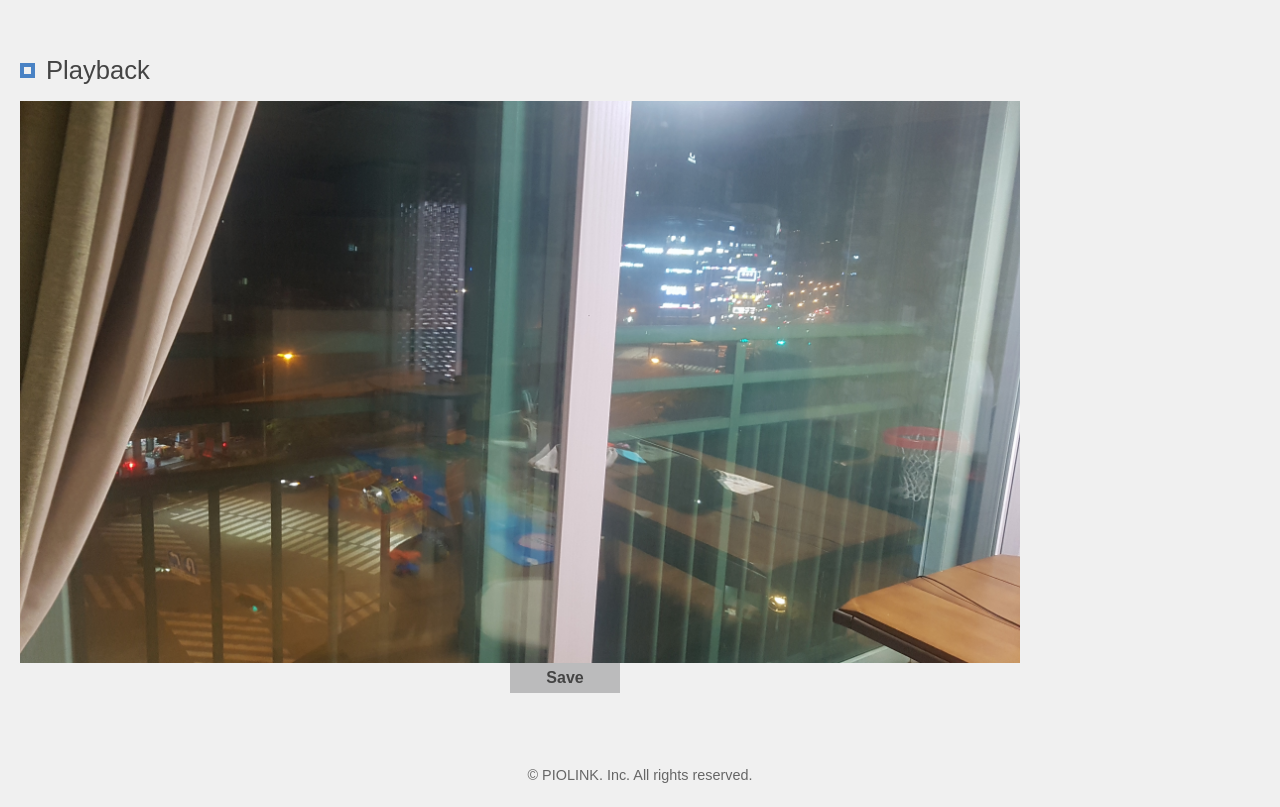
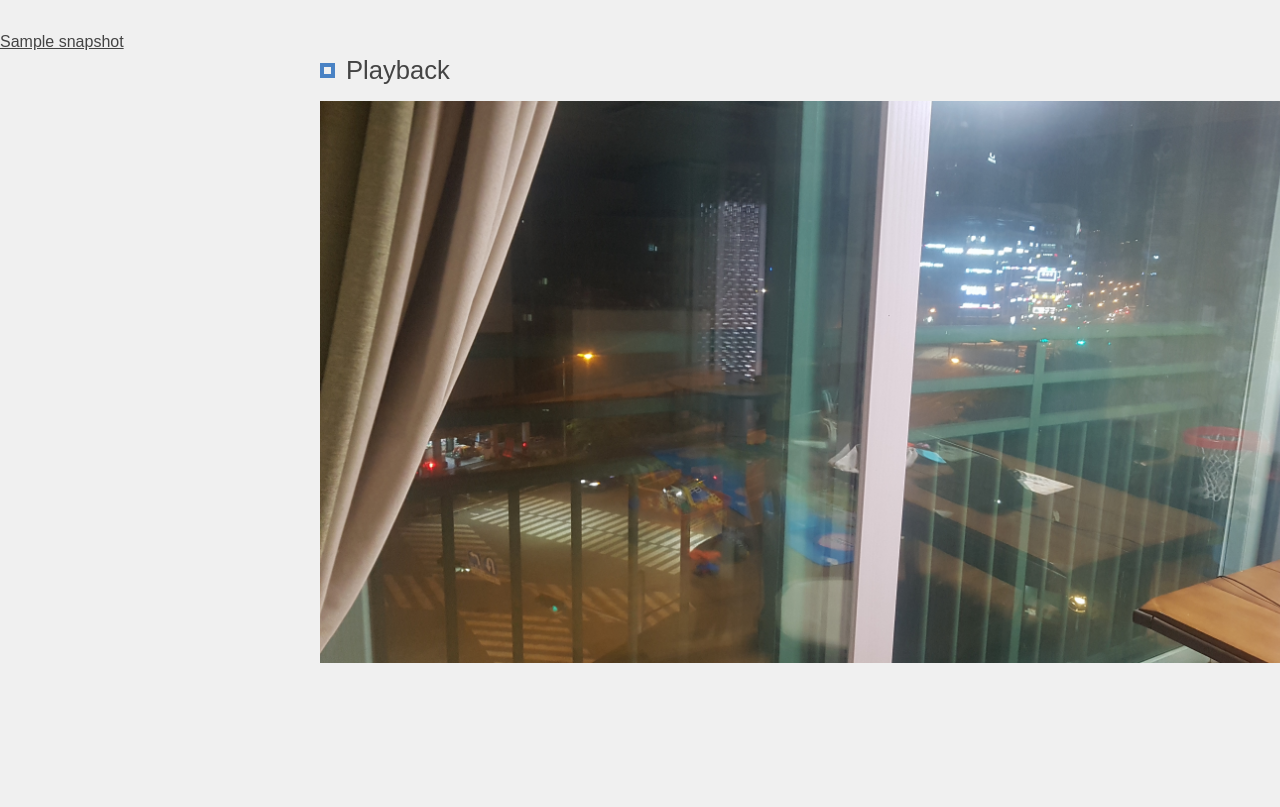
Before and after one commit to rooster97/raspberry, a Django app: template ipcamera/app/templates/design/html/playback.html in a window 1280 px wide. Shown: the part 105-912 px from the top of the page. After the commit the page ends 768 px from the top, so only its background shows below. Run offline with Django 3.2, Linux system fonts and the light colour scheme; the template is opened without the code that fills it: most values are stand-ins (such as "Sample title", 1, 10 or a date in 2020).

Commit message:
add side bar, add snapshot function by button

```diff
--- a/ipcamera/app/templates/design/html/playback.html
+++ b/ipcamera/app/templates/design/html/playback.html
@@ -27,18 +27,20 @@
   <!-- header | end -->
   <!-- contents -->
   <div class="contents password">
+    <div class="side">
+	  <ul>
+	  {% for snapshot in snapshotNames %}
+	    <li><a href="../playback/{{snapshot}}">{{snapshot}}</a></li>
+	  {% endfor %}
+	  </ul>
+	</div>
     <div class="inner">
       <h3>Playback</h3>
       <img src="../../resources/images/soha.jpg" width=1000 border="2">
-      <div class="btn_wrap">
-        <button type="button">Save</button>
-      </div>
+
     </div>
   </div>
   <!-- contents | end -->
-  <!-- footer -->
-  <footer>© PIOLINK. Inc. All rights reserved.</footer>
-  <!-- footer | end -->
 </div>
 </body>
 </html>
--- a/ipcamera/app/templates/resources/css/common.css
+++ b/ipcamera/app/templates/resources/css/common.css
@@ -48,8 +48,8 @@ button:hover{ background-color:#aaaaab; }
 
 /* contents */
 .wrap .contents{ position:relative; padding:30px 0 30px 0; }
-/* .wrap .contents .side{ width:150px; float left; } */
-.wrap .contents .inner{ width:600px; margin:10; padding:20px; float left;}
+.wrap .contents .side{ width:300px; float: left; }
+.wrap .contents .inner{ width:600px; margin:10; padding:20px; float: left;}
 .wrap .contents  h3{ font-size:1.6em; line-height:1.6em; font-weight:normal; margin:0 0 10px 0; padding:0 0 0 26px; background:url(../../resources/images/bullet.png) no-repeat left; }
 
 .wrap .contents div.con{ padding:0 0 20px 26px; }
@@ -58,8 +58,8 @@ button:hover{ background-color:#aaaaab; }
 .wrap .contents table th{ text-align:left; line-height:2.8em; font-weight:normal; width:35%; }
 .wrap .contents table td{ text-align:left; line-height:2.8em; }
 .wrap .contents table td input[type=text]{ width:260px; }
-.wrap .contents .btn_wrap{ text-align:right; }
-.wrap .contents .btn_wrap button{ min-width:110px; line-height:1.2em; padding:5px; }
+.wrap .contents .btn_wrap{ text-align:right; float: left; box-shadow: 5px 5px 5px black; }
+.wrap .contents .btn_wrap button{ min-width:110px; line-height:1.2em; padding:5px;}
 .wrap .contents div.con hr{ margin:20px 0; border:none; border-top:1px dashed #ccc; }
 
 .wrap .contents h4{ font-size:1.1em; line-height:1.5em; margin:0 0 5px 0; }
--- a/ipcamera/ipcamera/settings.py
+++ b/ipcamera/ipcamera/settings.py
@@ -25,7 +25,7 @@ SECRET_KEY = 'z(8=z&x#w4e10d=3c=p$p22vqoc@x^^+bc9jpd&k$onb9qrjiw'
 # SECURITY WARNING: don't run with debug turned on in production!
 DEBUG = True
 
-ALLOWED_HOSTS = [u'192.168.0.25']
+ALLOWED_HOSTS = [u'192.168.0.25', u'glhan.ipdisk.co.kr']
 
 
 # Application definition
--- a/ipcamera/ipcamera/urls.py
+++ b/ipcamera/ipcamera/urls.py
@@ -20,7 +20,9 @@ from app import views
 app_name = 'app'
 
 urlpatterns = [
+	url(r'^$', views.live),
 	url(r'^live/$', views.live),
+	url(r'^live_snapshot/$', views.live_snapshot),
 	url(r'^playback/$', views.playback),
 	url(r'^setting/$', views.setting),
     url(r'^admin/', admin.site.urls),
```
Also changed, not shown: ipcamera/app/templates/design/html/live.html (+7 -2 lines), ipcamera/app/views.py (+20 -2 lines).
